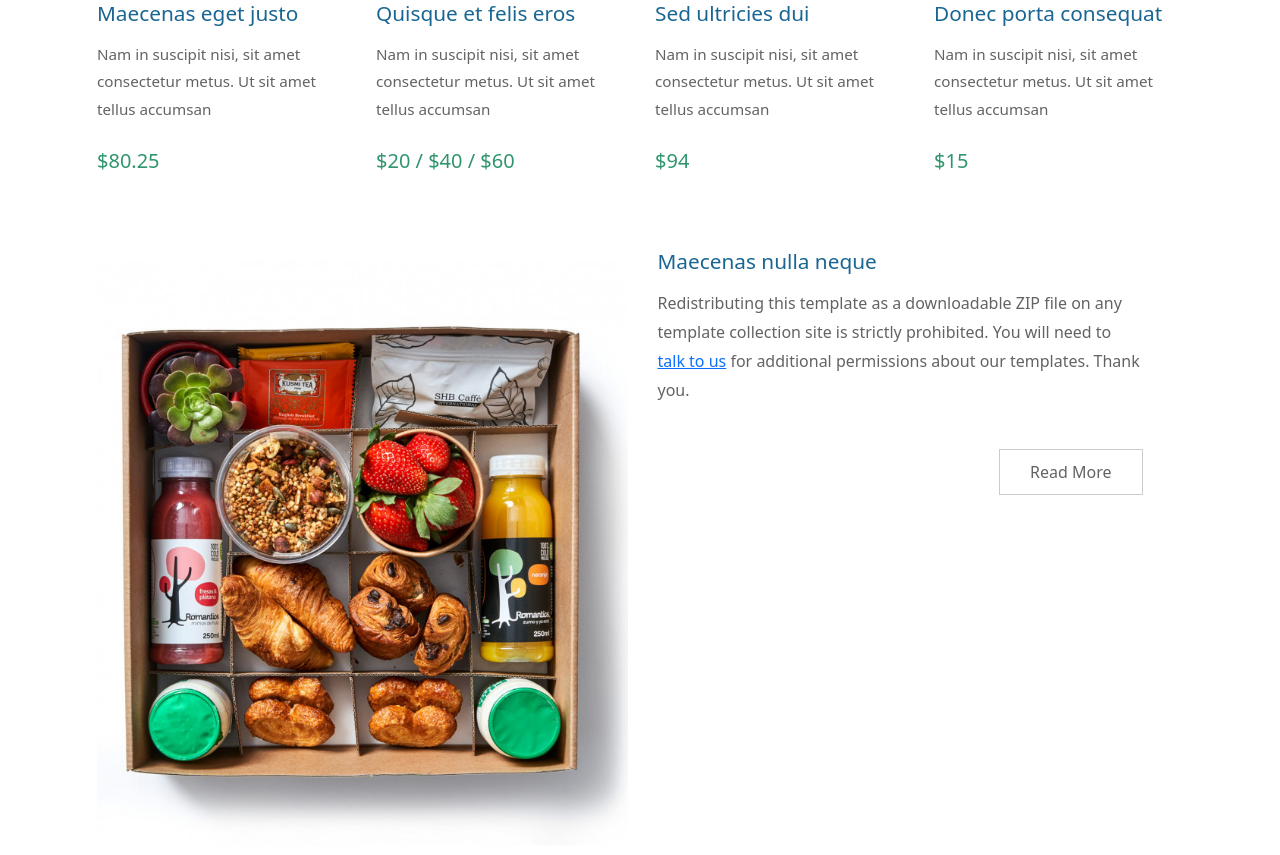
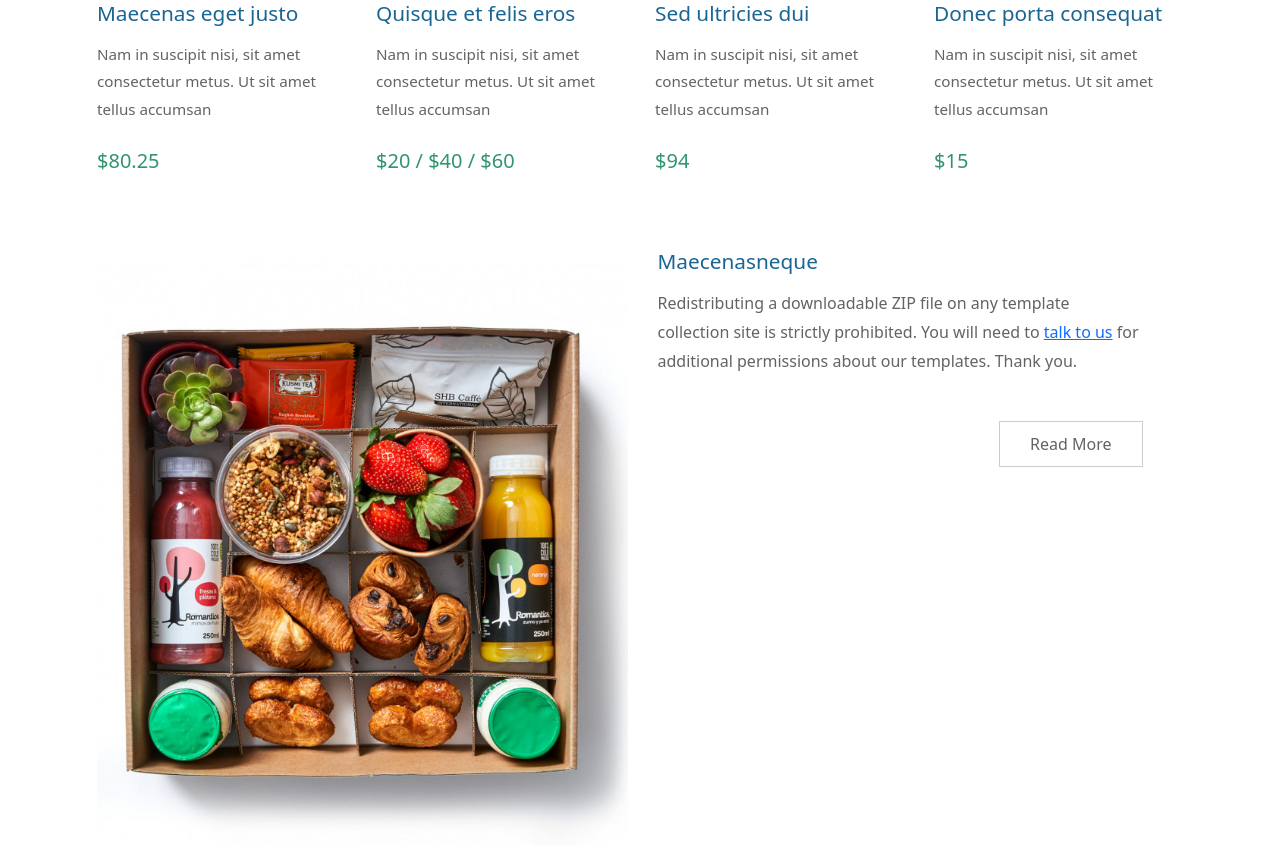
Before and after one commit to Marvinmaz/pack-nique, a Symfony app: template templates/index.html.twig in a window 1280 px wide. Shown: the part 2274-3129 px from the top of the page. Run offline with Twig, Linux system fonts and the light colour scheme; the template is opened without the code that fills it, so the values that code supplies are empty; some libraries are stand-ins or nearby versions.

Commit message:
slideshow

```diff
--- a/templates/index.html.twig
+++ b/templates/index.html.twig
@@ -370,8 +370,8 @@
 					</div>
 					<div class="col-md-6">
 						<div class="tm-description-box">
-							<h4 class="tm-gallery-title">Maecenas nulla neque</h4>
-							<p class="tm-mb-45">Redistributing this template as a downloadable ZIP file on any template collection site is strictly prohibited. You will need to <a rel="nofollow" href="https://templatemo.com/contact">talk to us</a> for additional permissions about our templates. Thank you.</p>
+							<h4 class="tm-gallery-title">Maecenasneque</h4>
+							<p class="tm-mb-45">Redistributing a downloadable ZIP file on any template collection site is strictly prohibited. You will need to <a rel="nofollow" href="https://templatemo.com/contact">talk to us</a> for additional permissions about our templates. Thank you.</p>
 							<a href="about.html" class="tm-btn tm-btn-default tm-right">Read More</a>
 						</div>
 					</div>
```
Also changed, not shown: public/assets/js/slideshow.js.
